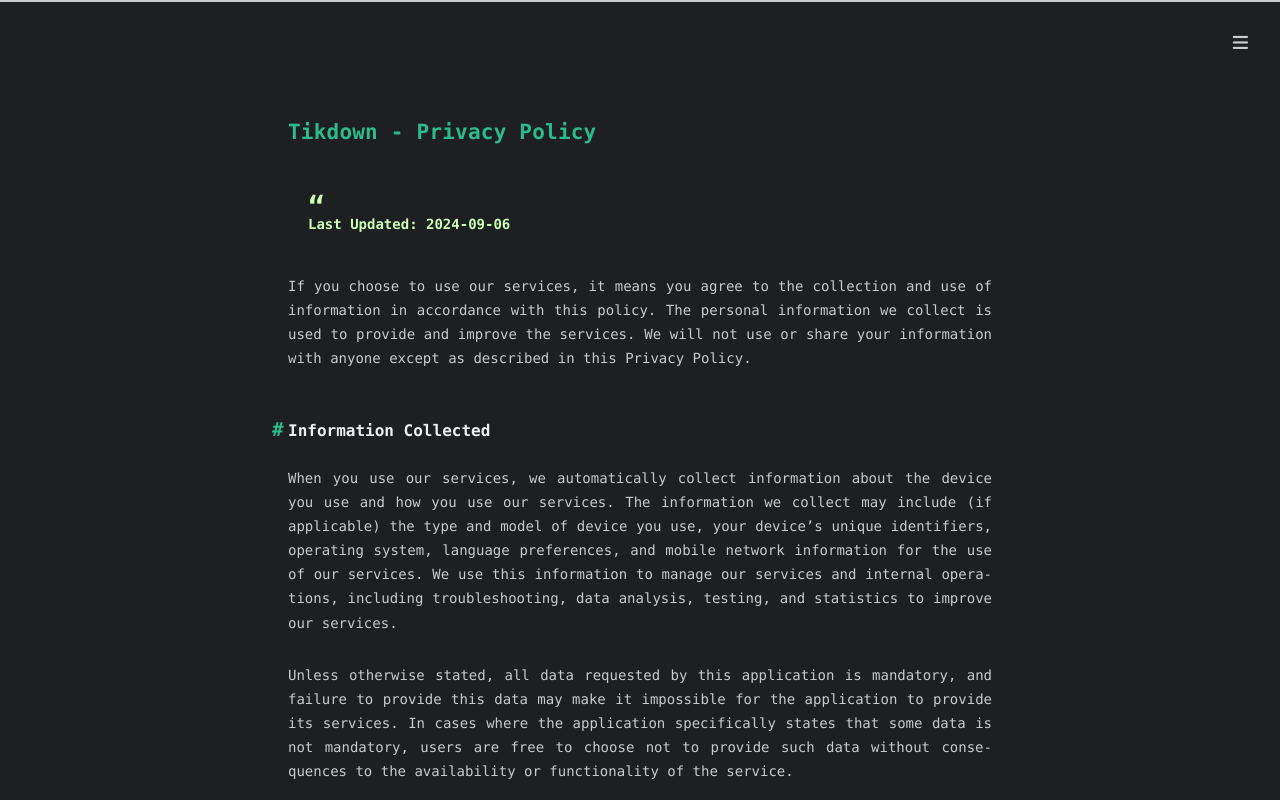
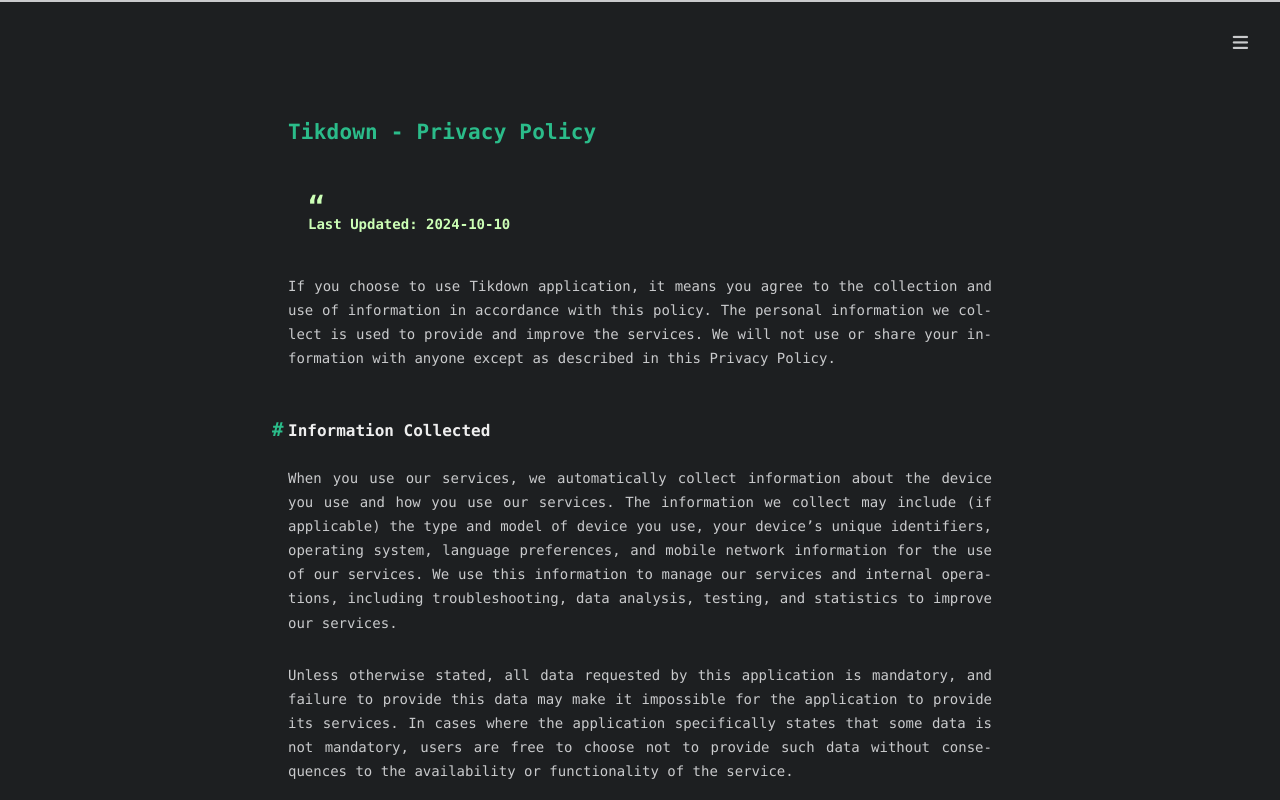
Before and after one commit to fucmoney/tikdown, a plain HTML site: page privacy_policy/index.html in a window 1280 px wide. Shown: the top 800 px of the page. Drawn offline with nearby package versions, Linux system fonts and the light colour scheme; some packages are replaced by stand-ins of ours; a script that the page names is missing.

Commit message:
修复一些链接错误；隐私协议补充 tikdown application

```diff
--- a/privacy_policy/index.html
+++ b/privacy_policy/index.html
@@ -7,16 +7,16 @@
     <meta name="HandheldFriendly" content="True">
     <meta name="viewport" content="width=device-width, initial-scale=1, maximum-scale=5"/>
     <meta name="description"
-          content="Tikdown - Privacy Policy Last Updated: 2024-07-31  If you choose to use our services, it means you agree to the collection and use of information in accordance with this policy. The personal informati">
+          content="Tikdown - Privacy Policy Last Updated: 2024-10-10  If you choose to use our services, it means you agree to the collection and use of information in accordance with this policy. The personal informati">
     <meta property="og:type" content="article">
     <meta property="og:title" content="Tikdown - Privacy Policy">
-    <meta property="og:url" content="https://fucmoneyapp.github.io/tikdown/privacy_policy/">
+    <meta property="og:url" content="https://fucmoney.github.io/tikdown/privacy_policy/">
     <meta property="og:site_name" content="Tikdown">
     <meta property="og:description"
           content="Tikdown - Privacy Policy Last Updated: 2024-07-31  If you choose to use our services, it means you agree to the collection and use of information in accordance with this policy. The personal informati">
     <meta property="og:locale" content="en_US">
-    <meta property="article:published_time" content="2024-07-31T10:50:57.000Z">
-    <meta property="article:modified_time" content="2024-07-31T15:51:08.906Z">
+    <meta property="article:published_time" content="2024-10-10T10:50:57.000Z">
+    <meta property="article:modified_time" content="2024-10-10T15:51:08.906Z">
     <meta property="article:author" content="tikdown.developer@gmail.com">
     <meta name="twitter:card" content="summary">
 
@@ -117,9 +117,9 @@
             <h1 id="Tikdown-Privacy-Policy"><a href="#Tikdown-Privacy-Policy" class="headerlink"
                                                title="Tikdown - Privacy Policy"></a>Tikdown - Privacy Policy</h1>
             <blockquote>
-                <p>Last Updated: 2024-09-06</p>
+                <p>Last Updated: 2024-10-10</p>
             </blockquote>
-            <p>If you choose to use our services, it means you agree to the collection and use of information in
+            <p>If you choose to use Tikdown application, it means you agree to the collection and use of information in
                 accordance with this policy. The personal information we collect is used to provide and improve the
                 services. We will not use or share your information with anyone except as described in this Privacy
                 Policy.</p>
```
Also changed, not shown: 404.html (+1 -1 lines), terms_of_service/index.html (+1 -1 lines).
